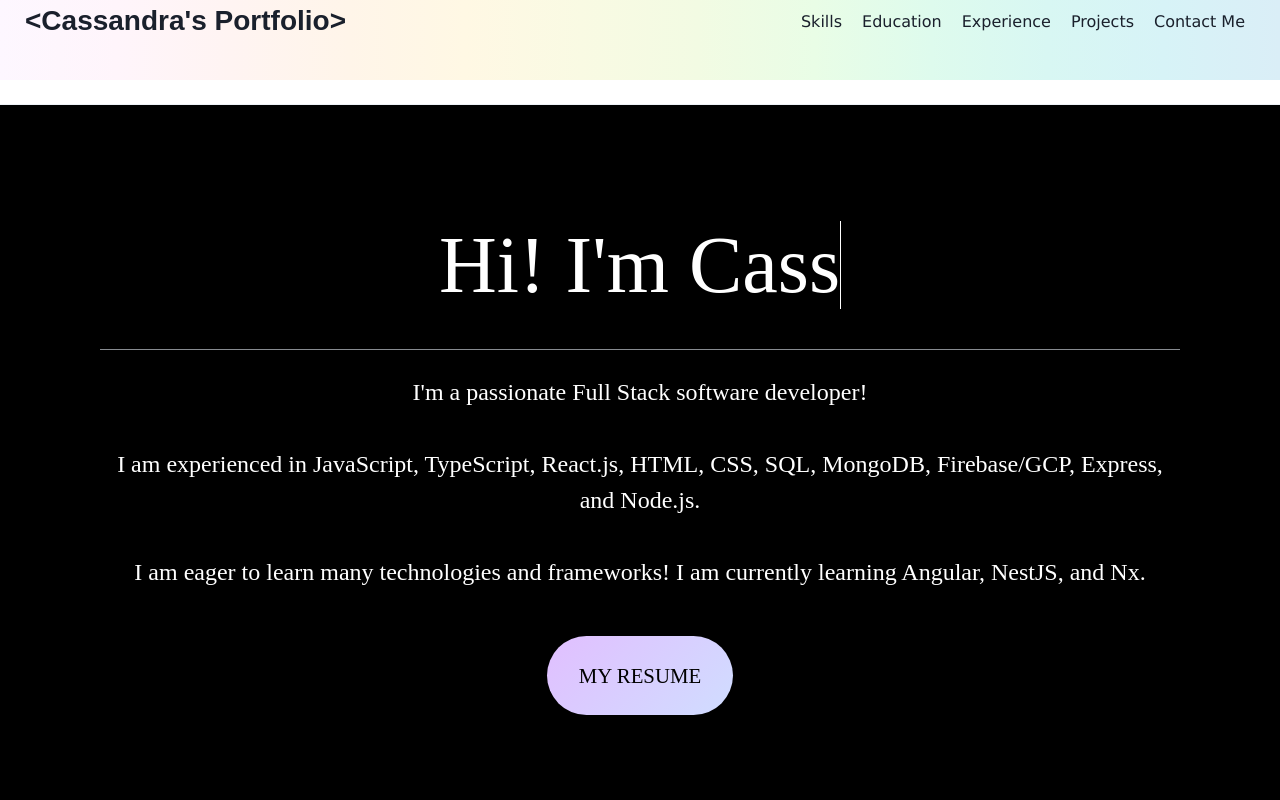
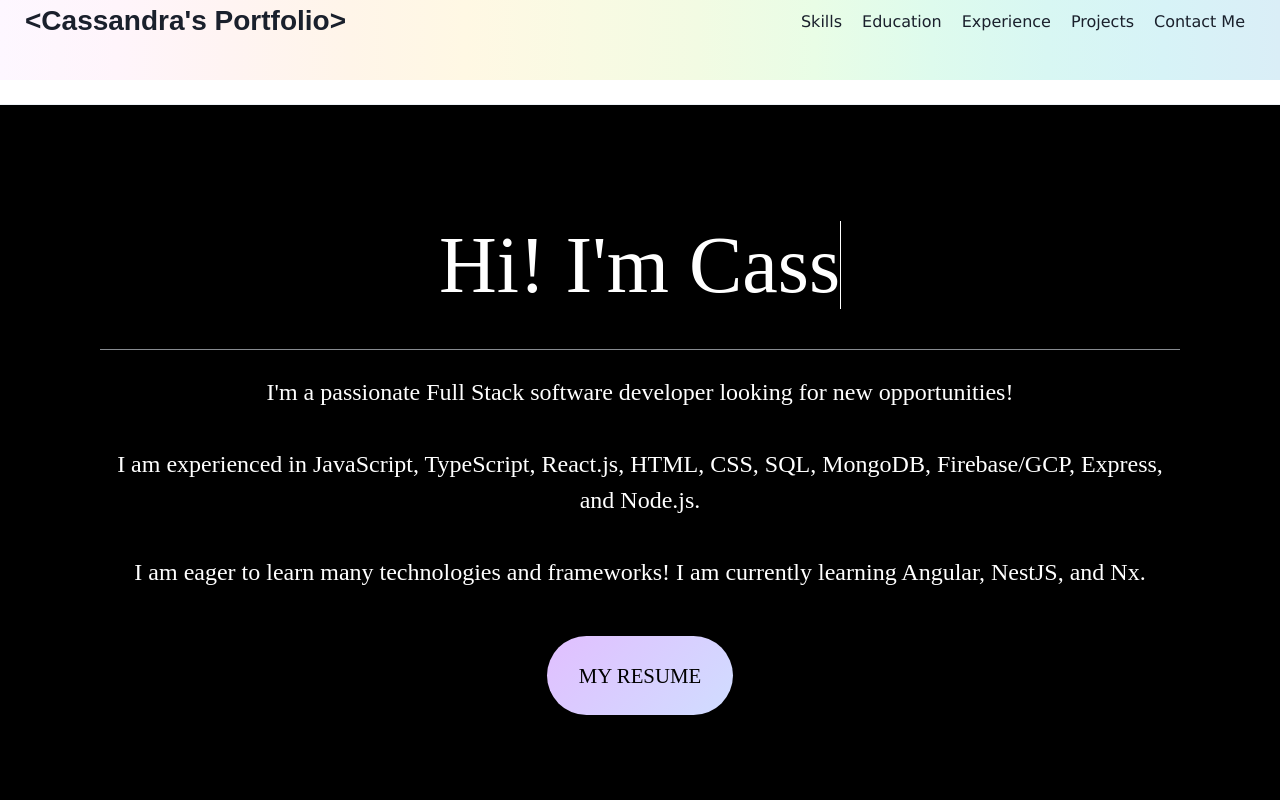
Before and after one commit to cassichan/cc-professional-portfolio, a React (Create React App) app: page / in a window 1280 px wide. Shown: the top 800 px of the page. Built offline with nearby package versions, Linux system fonts and the light colour scheme.

Commit message:
update greeting

```diff
--- a/src/components/Greeting.jsx
+++ b/src/components/Greeting.jsx
@@ -16,7 +16,7 @@ export default function Greeting() {
           <container className="greeting-details">
             <h2>
               {" "}
-              I'm a passionate Full Stack software developer!
+              I'm a passionate Full Stack software developer looking for new opportunities!
               <br />
               <br /> I am experienced in JavaScript, TypeScript, React.js, HTML,
               CSS, SQL, MongoDB, Firebase/GCP, Express, and Node.js.
```
